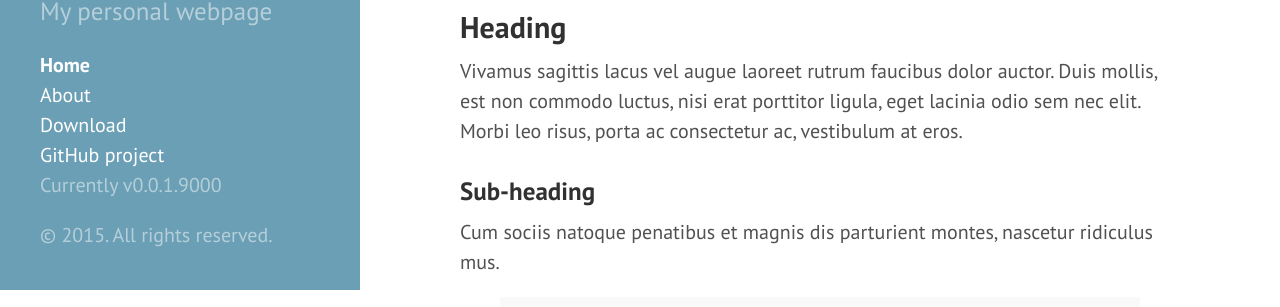
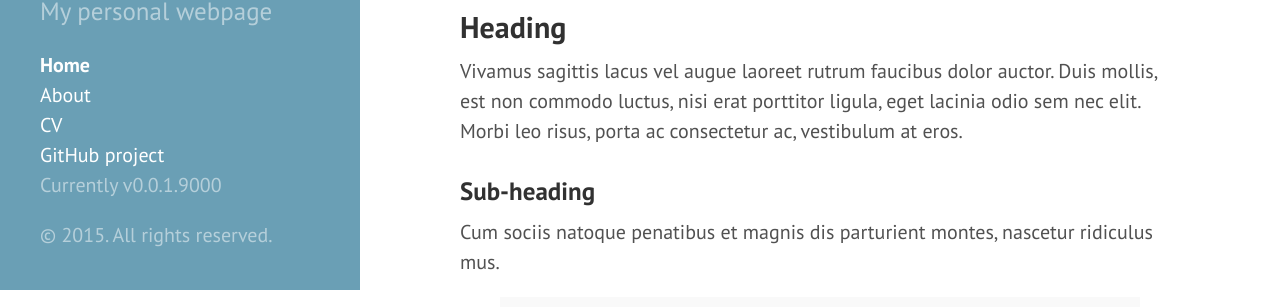
Before and after one commit to turgeonmaxime/old_website, a Jekyll site: the page built from index.html, in a window 1280 px wide. Shown: the part 610-917 px from the top of the page. Built offline with Jekyll 4.4.1, drawn with Linux system fonts in a browser that asks for light colours; Markdown is read by kramdown in place of the engine named in the settings; the list of posts is cut into pages by our own code.

Commit message:
add resume

```diff
--- a/_includes/sidebar.html
+++ b/_includes/sidebar.html
@@ -26,7 +26,7 @@
         {% endif %}
       {% endfor %}
 
-      <li class="sidebar-nav-item"><a href="{{ site.github.repo }}/archive/v{{ site.version }}.zip">Download</a></li>
+      <li class="sidebar-nav-item"><a href="{{ site.github.repo }}/public/MTurgeonCV.pdf">CV</a></li>
       <li class="sidebar-nav-item"><a href="{{ site.github.repo }}">GitHub project</a></li>
       <li class="sidebar-nav-item">Currently v{{ site.version }}</li>
     </ul>
```
Also changed, not shown: 1 other file.
